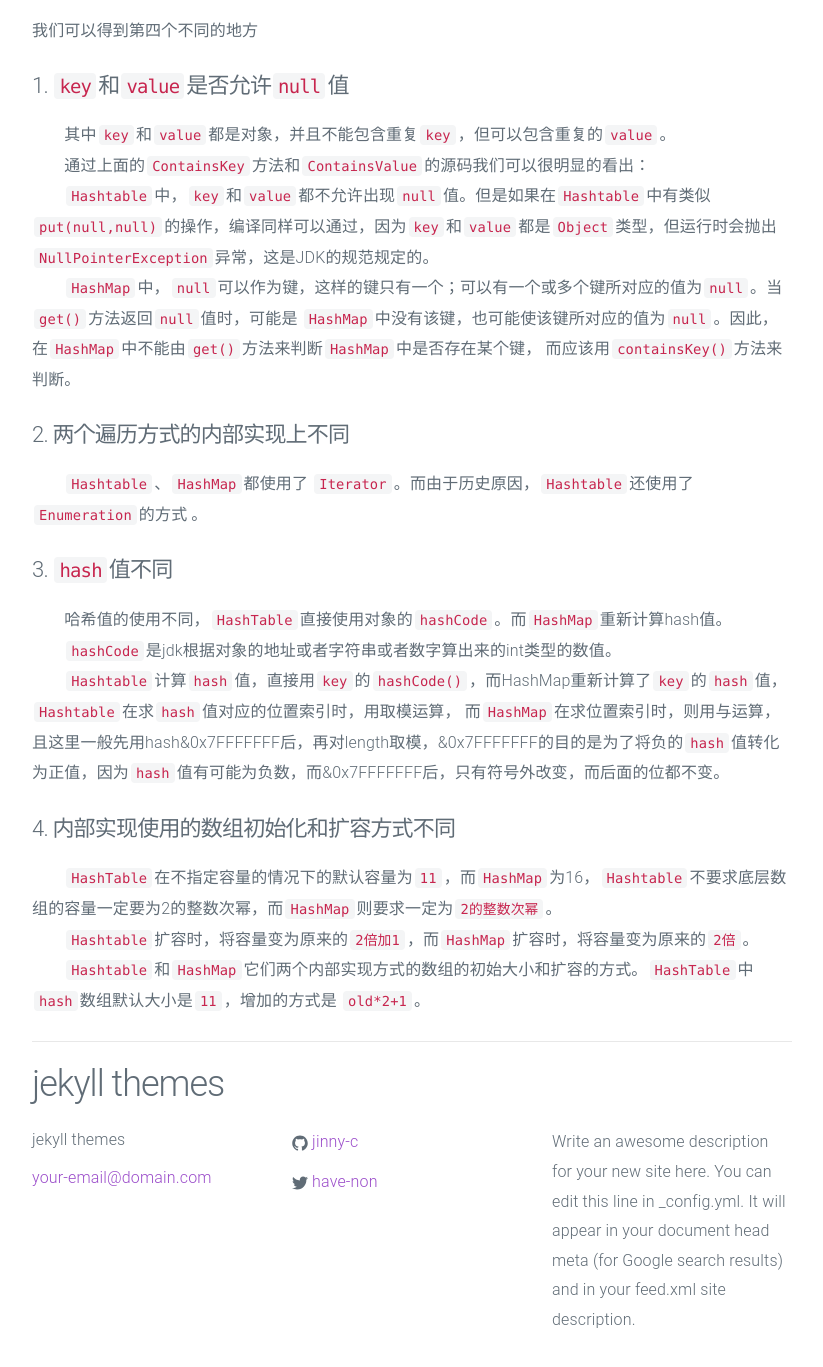
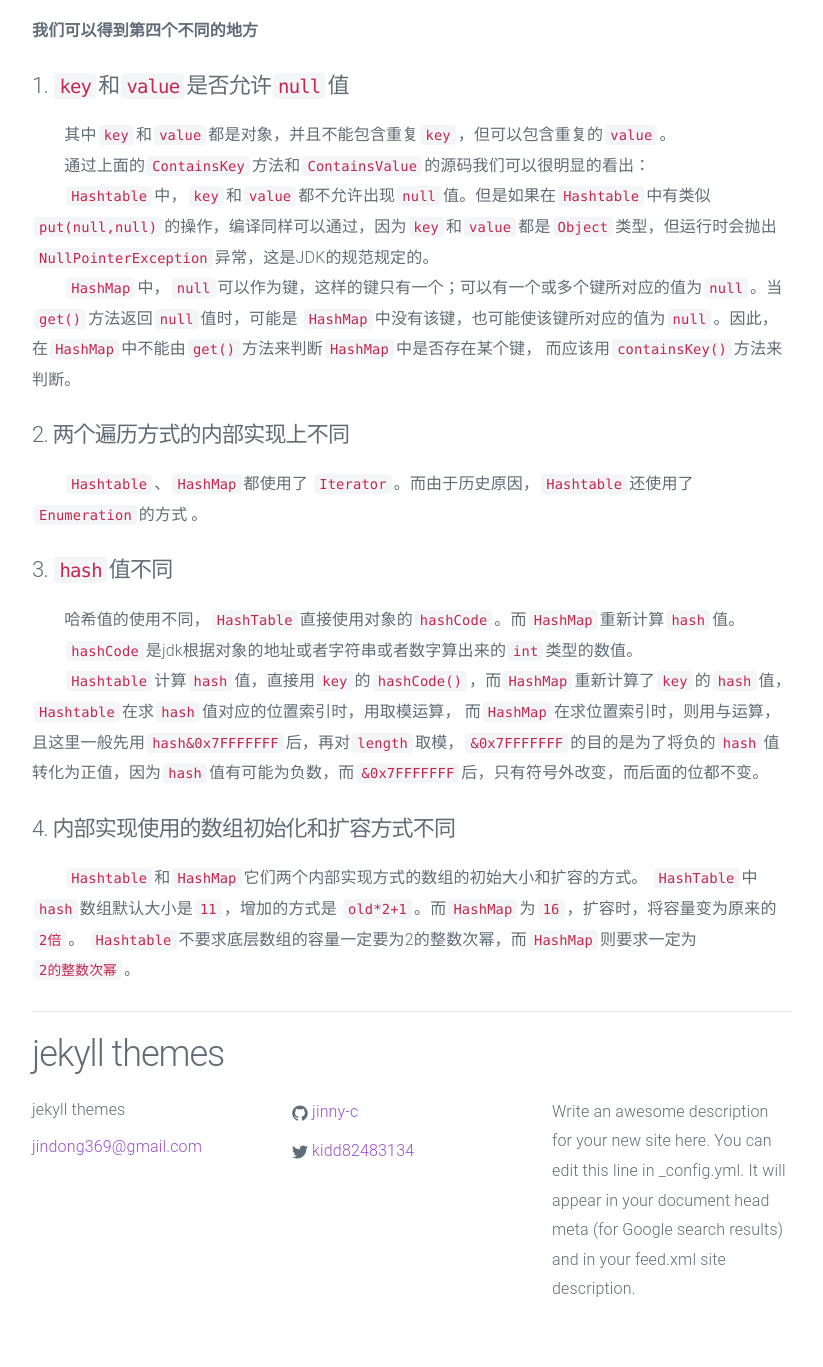
Before and after one commit to jinny-c/jinny-c.github.io, a Jekyll site: the page built from _posts/java/2017-09-11-java-map.markdown, in a window 1280 px wide and 1400 px high, scrolled down 3816 px. Shown: the top 1367 px of the window, without its empty margins (228-1051 px from the left). Built offline with Jekyll 4.4.1, drawn with Linux system fonts in a browser that asks for light colours; some of the changed text lies outside the part shown.

Commit message:
duty for update address

```diff
--- a/_config.yml
+++ b/_config.yml
@@ -1,13 +1,13 @@
 # Site settings
 title: jekyll themes
-email: your-email@domain.com
+email: jindong369@gmail.com
 description: > # this means to ignore newlines until "baseurl:"
   Write an awesome description for your new site here. You can edit this
   line in _config.yml. It will appear in your document head meta (for
   Google search results) and in your feed.xml site description.
 baseurl: "" # the subpath of your site, e.g. /blog
 url: "http://yourdomain.com" # the base hostname & protocol for your site
-twitter_username: have-non
+twitter_username: kidd82483134
 github_username:  jinny-c
 
 # Build settings
--- a/_posts/java/2017-09-11-java-map.markdown
+++ b/_posts/java/2017-09-11-java-map.markdown
@@ -51,8 +51,8 @@ preview: /static/images/common/150/54.jpg
 
 　　`Hashtable`和`HashMap`比较相似，感兴趣的朋友可以看“Hashtable源码剖析”这篇博客：<http://blog.csdn.net/ns_code/article/details/36191279>
 
-## **下面主要介绍一下`HashTable`和`HashMap`区别**
-### 3. `HashTable`和`HashMap`区别
+## 下面主要介绍一下HashTable和HashMap区别
+### 3. HashTable和HashMap区别
 　　1. 继承的父类不同
 　　`Hashtable`继承自`Dictionary`类，而`HashMap`继承自`AbstractMap`类。但二者都实现了`Map`接口。
 　　2. 线程安全性不同
@@ -67,7 +67,7 @@ preview: /static/images/common/150/54.jpg
 　　`Hashtable` 线程安全很好理解，因为它每个方法中都加入了`Synchronize`。
 　　`HashMap`底层是一个`Entry`数组，当发生`hash`冲突的时候，`hashmap`是采用链表的方式来解决的，在对应的数组位置存放链表的头结点。对链表而言，新加入的节点会从头结点加入。
 
-我们可以得到第四个不同的地方
+**我们可以得到第四个不同的地方**
 
 #### 1. `key`和`value`是否允许`null`值
 　　其中`key`和`value`都是对象，并且不能包含重复`key`，但可以包含重复的`value`。
@@ -79,12 +79,12 @@ preview: /static/images/common/150/54.jpg
 　　`Hashtable`、`HashMap`都使用了 `Iterator`。而由于历史原因，`Hashtable`还使用了`Enumeration`的方式 。
 
 #### 3. `hash`值不同
-　　哈希值的使用不同，`HashTable`直接使用对象的`hashCode`。而`HashMap`重新计算hash值。
-　　`hashCode`是jdk根据对象的地址或者字符串或者数字算出来的int类型的数值。
-　　`Hashtable`计算`hash`值，直接用`key`的`hashCode()`，而HashMap重新计算了`key`的`hash`值，`Hashtable`在求`hash`值对应的位置索引时，用取模运算，
-而`HashMap`在求位置索引时，则用与运算，且这里一般先用hash&0x7FFFFFFF后，再对length取模，&0x7FFFFFFF的目的是为了将负的`hash`值转化为正值，因为`hash`值有可能为负数，而&0x7FFFFFFF后，只有符号外改变，而后面的位都不变。
+　　哈希值的使用不同，`HashTable`直接使用对象的`hashCode`。而`HashMap`重新计算`hash`值。
+　　`hashCode`是jdk根据对象的地址或者字符串或者数字算出来的`int`类型的数值。
+　　`Hashtable`计算`hash`值，直接用`key`的`hashCode()`，而`HashMap`重新计算了`key`的`hash`值，`Hashtable`在求`hash`值对应的位置索引时，用取模运算，
+而`HashMap`在求位置索引时，则用与运算，且这里一般先用`hash&0x7FFFFFFF`后，再对`length`取模，`&0x7FFFFFFF`的目的是为了将负的`hash`值转化为正值，因为`hash`值有可能为负数，而`&0x7FFFFFFF`后，只有符号外改变，而后面的位都不变。
 
 #### 4. 内部实现使用的数组初始化和扩容方式不同
-　　`HashTable`在不指定容量的情况下的默认容量为`11`，而`HashMap`为16，`Hashtable`不要求底层数组的容量一定要为2的整数次幂，而`HashMap`则要求一定为`2的整数次幂`。
-　　`Hashtable`扩容时，将容量变为原来的`2倍加1`，而`HashMap`扩容时，将容量变为原来的`2倍`。
-　　`Hashtable`和`HashMap`它们两个内部实现方式的数组的初始大小和扩容的方式。`HashTable`中`hash`数组默认大小是`11`，增加的方式是 `old*2+1`。
+　　`Hashtable`和`HashMap`它们两个内部实现方式的数组的初始大小和扩容的方式。
+`HashTable`中`hash`数组默认大小是`11`，增加的方式是 `old*2+1`。而`HashMap`为`16`，扩容时，将容量变为原来的`2倍`。
+`Hashtable`不要求底层数组的容量一定要为2的整数次幂，而`HashMap`则要求一定为`2的整数次幂`。
```
